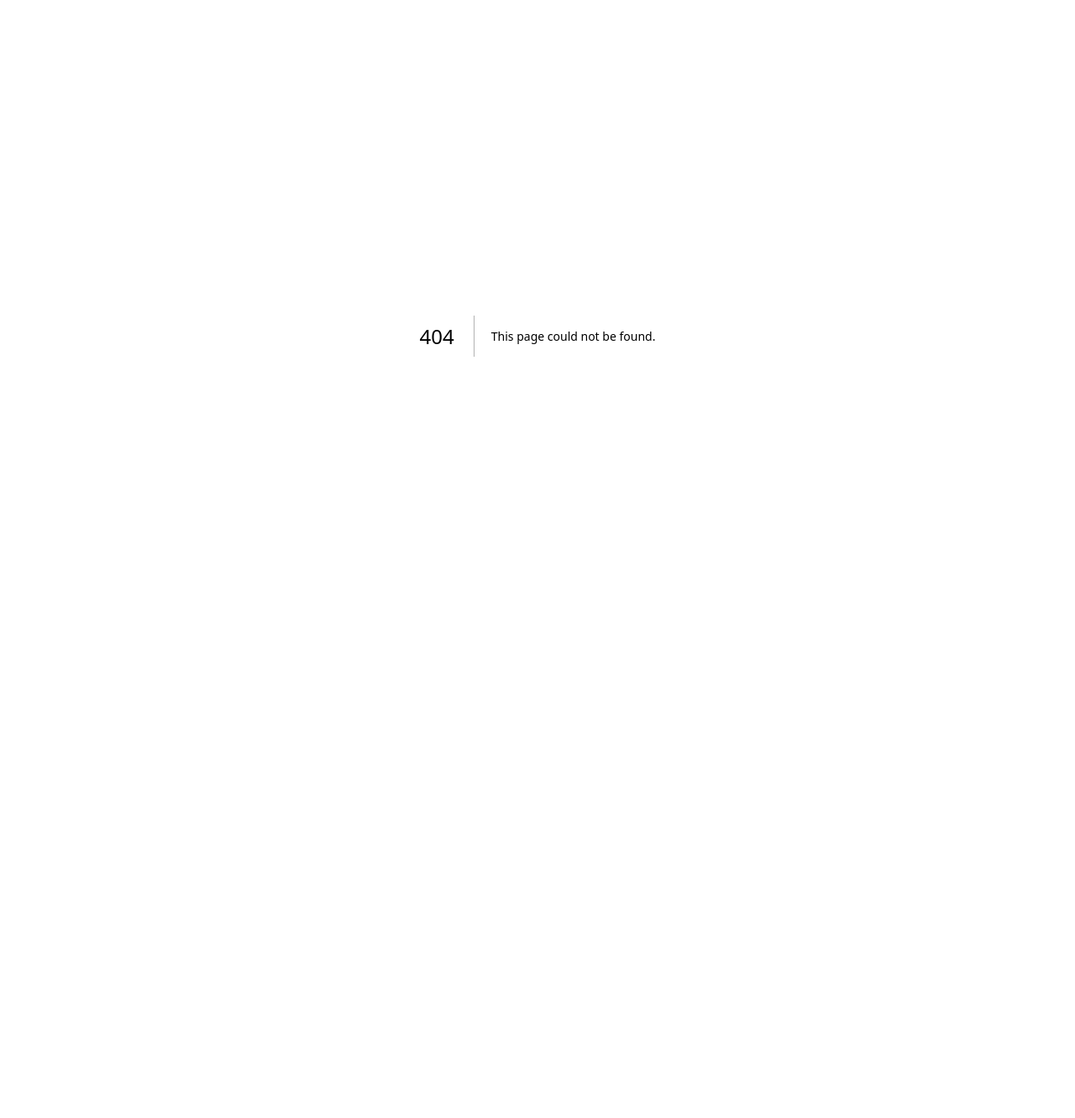
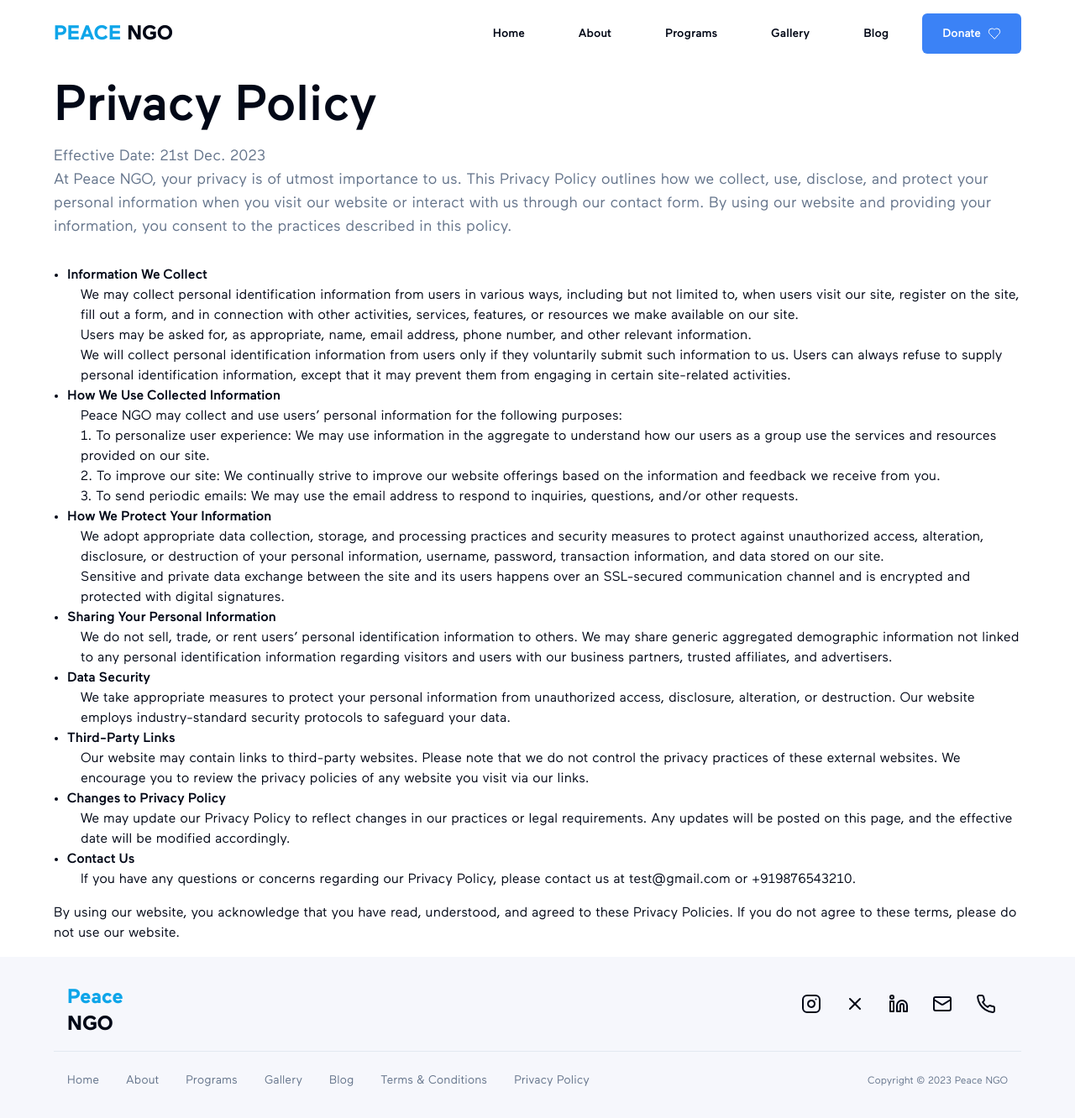
Before and after one commit to kunalkeshan/Peace-NGO, a Next.js app: page /privacy in a window 1280 px wide. Before the commit this address had no page. Shown: the top 1332 px of the page at 84% size. Before the commit the page ends 800 px from the top, so only its background shows below. Built offline with nearby package versions, Linux system fonts and the light colour scheme.

Commit message:
chore: mapping out legal data

```diff
--- /dev/null
+++ b/app/(main)/privacy/page.tsx
@@ -0,0 +1,48 @@
+import { PEACE_NGO_PRIVACY_POLICY } from '@/data/legal';
+import React from 'react';
+
+const PrivacyPolicy = () => {
+	return (
+		<main className='w-full h-full p-4 md:px-16 lg:max-w-7xl lg:mx-auto'>
+			<section className='w-full'>
+				<h1 className='text-4xl md:text-5xl leading-tight lg:text-6xl font-medium'>
+					Privacy Policy
+				</h1>
+				<p className='text-slate-500 text-base lg:text-lg mt-4'>
+					Effective Date: 21st Dec. 2023
+				</p>
+				<h2 className='text-slate-500 text-base lg:text-lg'>
+					At Peace NGO, your privacy is of utmost importance to us.
+					This Privacy Policy outlines how we collect, use, disclose,
+					and protect your personal information when you visit our
+					website or interact with us through our contact form. By
+					using our website and providing your information, you
+					consent to the practices described in this policy.
+				</h2>
+			</section>
+			<section className='w-full mt-8'>
+				<ul className='list-disc ml-4'>
+					{PEACE_NGO_PRIVACY_POLICY.map((pp, index) => (
+						<li key={`pp-${index} block`}>
+							<h3 className='font-medium'>{pp.title}</h3>
+							<ul className='ml-4'>
+								{pp.descriptions.map((desc, index2) => (
+									<li key={`pp-${index}-${index2}`}>
+										{desc}
+									</li>
+								))}
+							</ul>
+						</li>
+					))}
+				</ul>
+				<p className='mt-4'>
+					By using our website, you acknowledge that you have read,
+					understood, and agreed to these Privacy Policies. If you do
+					not agree to these terms, please do not use our website.
+				</p>
+			</section>
+		</main>
+	);
+};
+
+export default PrivacyPolicy;
--- /dev/null
+++ b/app/(main)/terms/page.tsx
@@ -0,0 +1,46 @@
+import React from 'react';
+import { PEACE_NGO_TERMS_AND_CONDITIONS } from '@/data/legal';
+
+const TermsAndConditions = () => {
+	return (
+		<main className='w-full h-full p-4 md:px-16 lg:max-w-7xl lg:mx-auto'>
+			<section className='w-full'>
+				<h1 className='text-4xl md:text-5xl leading-tight lg:text-6xl font-medium'>
+					Terms & Conditions
+				</h1>
+				<p className='text-slate-500 text-base lg:text-lg mt-4'>
+					Effective Date: 21st Dec. 2023
+				</p>
+				<h2 className='text-slate-500 text-base lg:text-lg'>
+					Welcome to Peace NGO&apos;s website. By accessing and using
+					this website, you agree to comply with and be bound by these
+					Terms and Conditions. Please read the following terms
+					carefully.
+				</h2>
+			</section>
+			<section className='w-full mt-8'>
+				<ul className='list-disc ml-4'>
+					{PEACE_NGO_TERMS_AND_CONDITIONS.map((toc, index) => (
+						<li key={`toc-${index} block`}>
+							<h3 className='font-medium'>{toc.title}</h3>
+							<ul className='ml-4'>
+								{toc.descriptions.map((desc, index2) => (
+									<li key={`toc-${index}-${index2}`}>
+										{desc}
+									</li>
+								))}
+							</ul>
+						</li>
+					))}
+				</ul>
+				<p className='mt-4'>
+					By using our website, you acknowledge that you have read,
+					understood, and agreed to these Terms and Conditions. If you
+					do not agree to these terms, please do not use our website.
+				</p>
+			</section>
+		</main>
+	);
+};
+
+export default TermsAndConditions;
```
